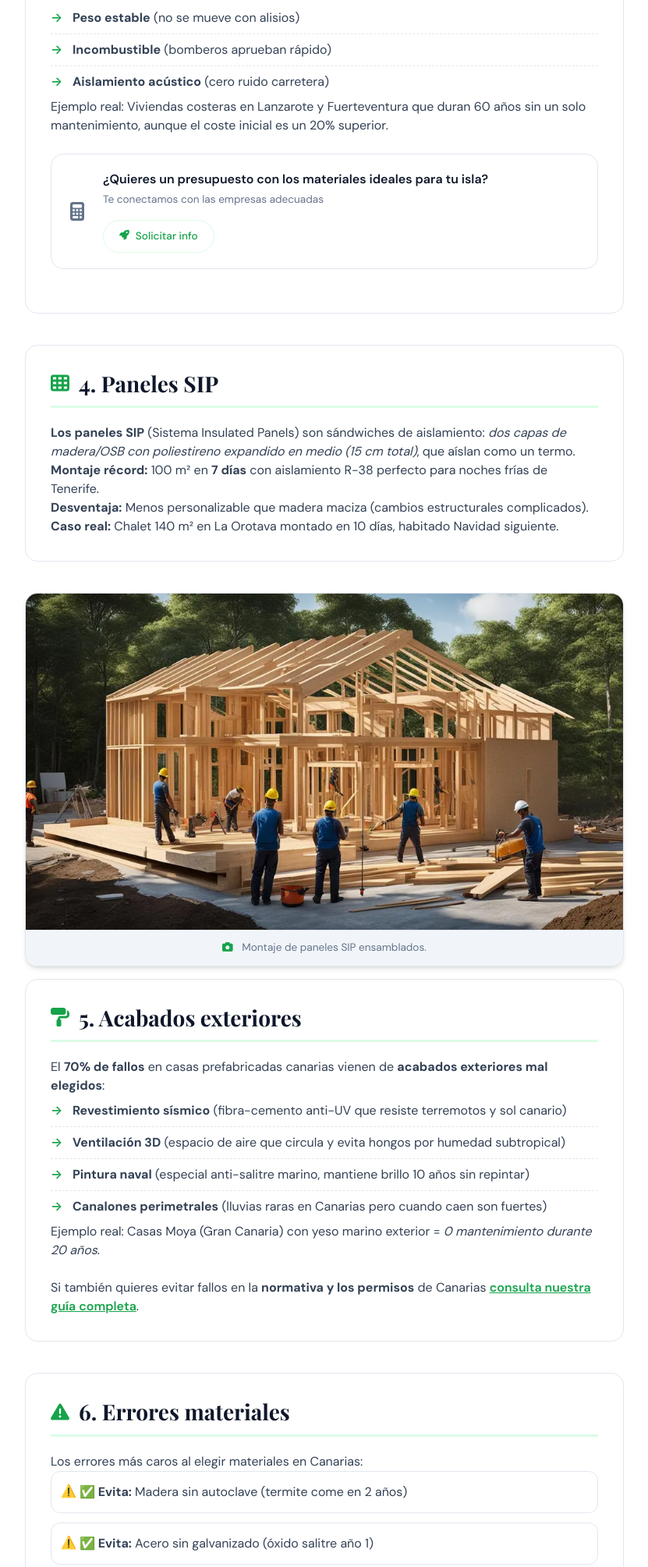
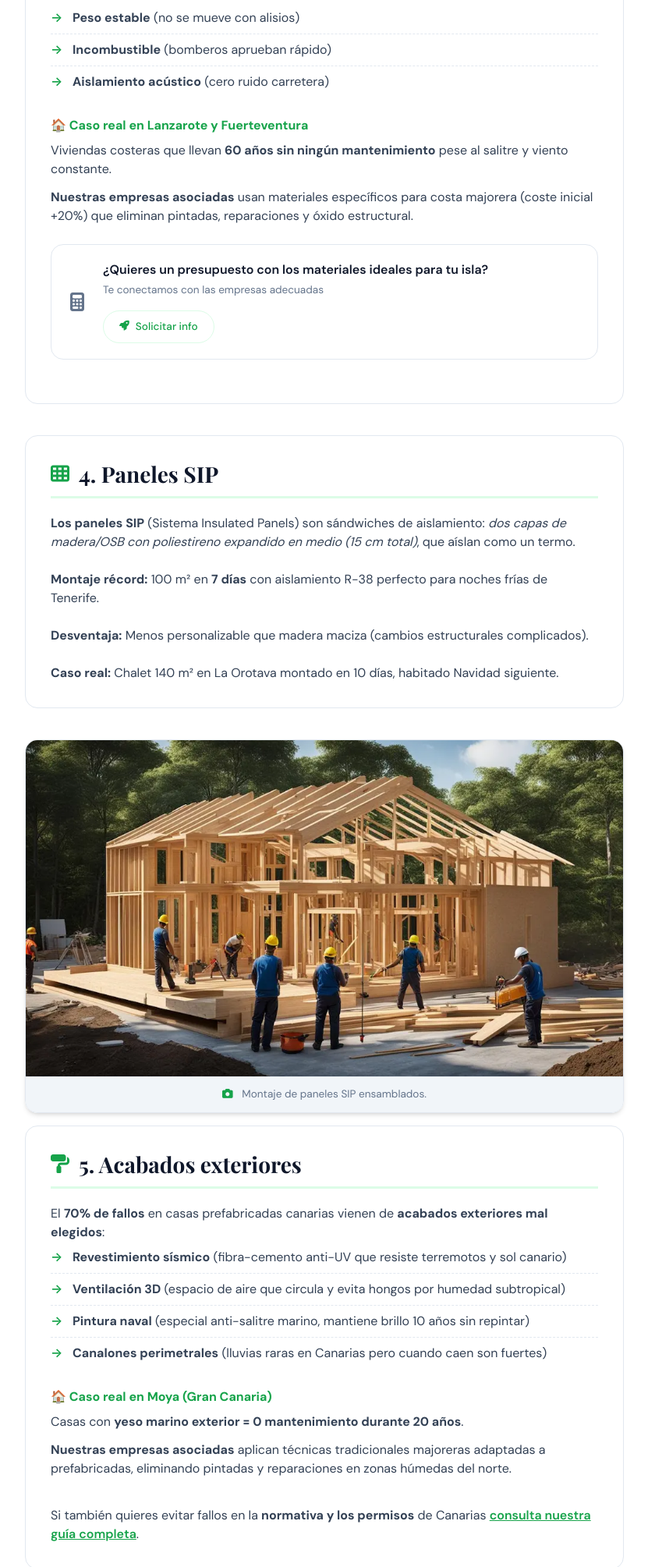
Before and after one commit to berserkmood/casas-prefabricadas-canarias, a plain HTML site: page guias/materiales-casa-prefabricada-canarias.html in a window 1280 px wide. Shown: the part 3914-5923 px from the top of the page at 78% size, without its empty margins (224-1055 px from the left). Drawn offline with nearby package versions, Linux system fonts and the light colour scheme.

Commit message:
Add files via upload

```diff
--- a/guias/materiales-casa-prefabricada-canarias.html
+++ b/guias/materiales-casa-prefabricada-canarias.html
@@ -411,7 +411,14 @@
                     <li><strong>Incombustible</strong> (bomberos aprueban rápido)</li>
                     <li><strong>Aislamiento acústico</strong> (cero ruido carretera)</li>
                 </ul>
-                <p>Ejemplo real: Viviendas costeras en Lanzarote y Fuerteventura que duran 60 años sin un solo mantenimiento, aunque el coste inicial es un 20% superior.</p>
+                <br>
+<p style="color: #16a34a; font-weight: 700; margin-bottom: 0.5rem;">🏠 Caso real en Lanzarote y Fuerteventura</p>
+<p style="margin-bottom: 0.75rem; line-height: 1.5;">
+    Viviendas costeras que llevan <strong>60 años sin ningún mantenimiento</strong> pese al salitre y viento constante.
+</p>
+<p style="margin-bottom: 0.75rem; line-height: 1.5;">
+    <strong>Nuestras empresas asociadas</strong> usan materiales específicos para costa majorera (coste inicial +20%) que eliminan pintadas, reparaciones y óxido estructural.
+</p>
 
                 <div class="article-note-cta">
                     <i class="fas fa-calculator"></i>
@@ -431,8 +438,11 @@
             <section id="paneles-sip" class="article-section">
                 <h2><i class="fas fa-th"></i> 4. Paneles SIP</h2>
                 <p><strong>Los paneles SIP</strong> (Sistema Insulated Panels) son sándwiches de aislamiento: <em>dos capas de madera/OSB con poliestireno expandido en medio (15 cm total)</em>, que aíslan como un termo.</p>
+               <br>
                 <p><strong>Montaje récord:</strong> 100 m² en <strong>7 días</strong> con aislamiento R-38 perfecto para noches frías de Tenerife.</p>
+                <br>
                 <p><strong>Desventaja:</strong> Menos personalizable que madera maciza (cambios estructurales complicados).</p>
+                <br>
                 <p><strong>Caso real:</strong> Chalet 140 m² en La Orotava montado en 10 días, habitado Navidad siguiente.</p>
             </section>
 
@@ -456,7 +466,14 @@
                     <li><strong>Pintura naval</strong> (especial anti-salitre marino, mantiene brillo 10 años sin repintar)</li>
                     <li><strong>Canalones perimetrales</strong> (lluvias raras en Canarias pero cuando caen son fuertes)</li>
                 </ul>
-                <p>Ejemplo real: Casas Moya (Gran Canaria) con yeso marino exterior = <em>0 mantenimiento durante 20 años</em>.</p>
+                <br>
+<p style="color: #16a34a; font-weight: 700; margin-bottom: 0.5rem;">🏠 Caso real en Moya (Gran Canaria)</p>
+<p style="margin-bottom: 0.75rem; line-height: 1.5;">
+    Casas con <strong>yeso marino exterior = 0 mantenimiento durante 20 años</strong>.
+</p>
+<p style="margin-bottom: 0.75rem; line-height: 1.5;">
+    <strong>Nuestras empresas asociadas</strong> aplican técnicas tradicionales majoreras adaptadas a prefabricadas, eliminando pintadas y reparaciones en zonas húmedas del norte.
+</p>
                 <br>
                 <p>Si también quieres evitar fallos en la <strong>normativa y los permisos</strong> de Canarias <a href="/guias/permisos-casa-prefabricada-canarias.html" style="color: var(--color-accent); text-decoration: underline; font-weight: 600;">consulta nuestra guía completa</a>.</p>
             </section>
@@ -465,6 +482,7 @@
             <section id="errores-materiales" class="article-section">
                 <h2><i class="fas fa-exclamation-triangle"></i> 6. Errores materiales</h2>
                 <p>Los errores más caros al elegir materiales en Canarias:</p>
+                <br>
                 <ul class="error-list">
                     <li><strong>✅ Evita:</strong> Madera sin autoclave (termite come en 2 años)</li>
                     <li><strong>✅ Evita:</strong> Acero sin galvanizado (óxido salitre año 1)</li>
@@ -476,7 +494,7 @@
 
             <!-- IMAGEN 4 -->
             <div class="article-image-container">
-                <img class="article-image" src="/assets/images/guias/casa-acero.webp"
+                <img class="article-image" src="/assets/images/guias-casas-prefabricadas/casa-acero.webp"
                      alt="Casa prefabricada Steel Framing en Canarias, estructura de acero galvanizado">
                 <div class="img-caption">
                     <i class="fas fa-camera" style="margin-right: 0.5rem; color: var(--color-accent);"></i>
```
Also changed, not shown: guias/casa-prefabricada-vs-construccion-tradicional.html (+13 -2 lines), guias/permisos-casa-prefabricada-canarias.html (+12 -2 lines).
